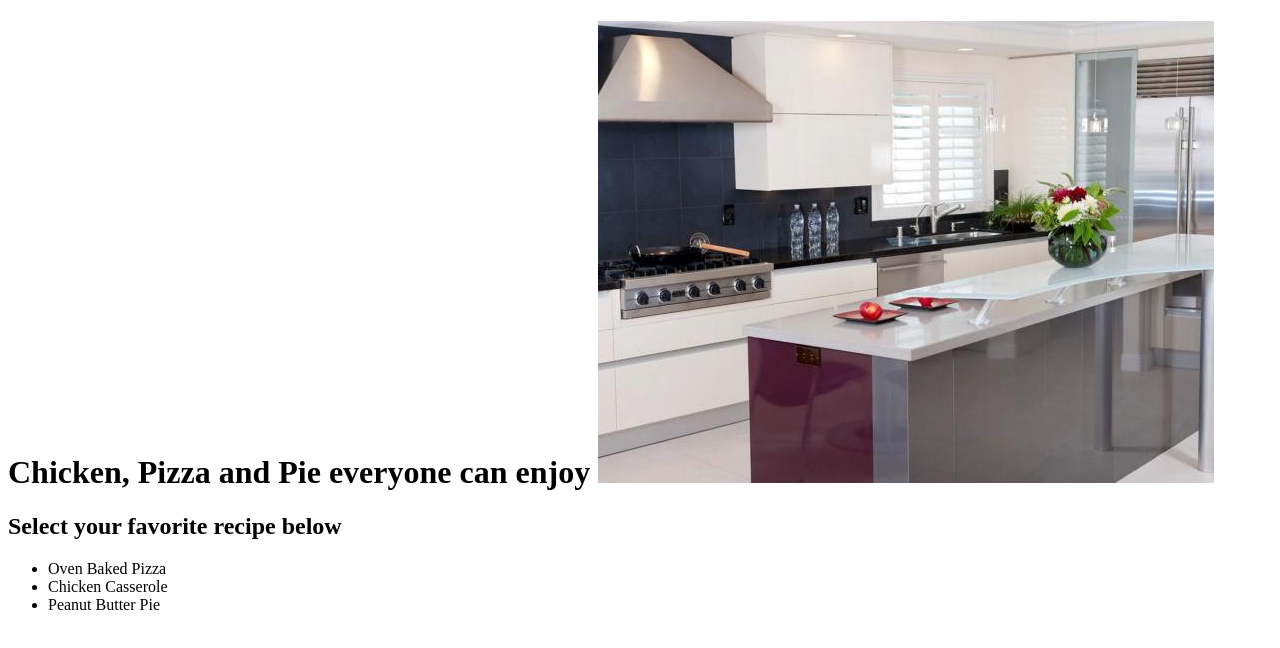
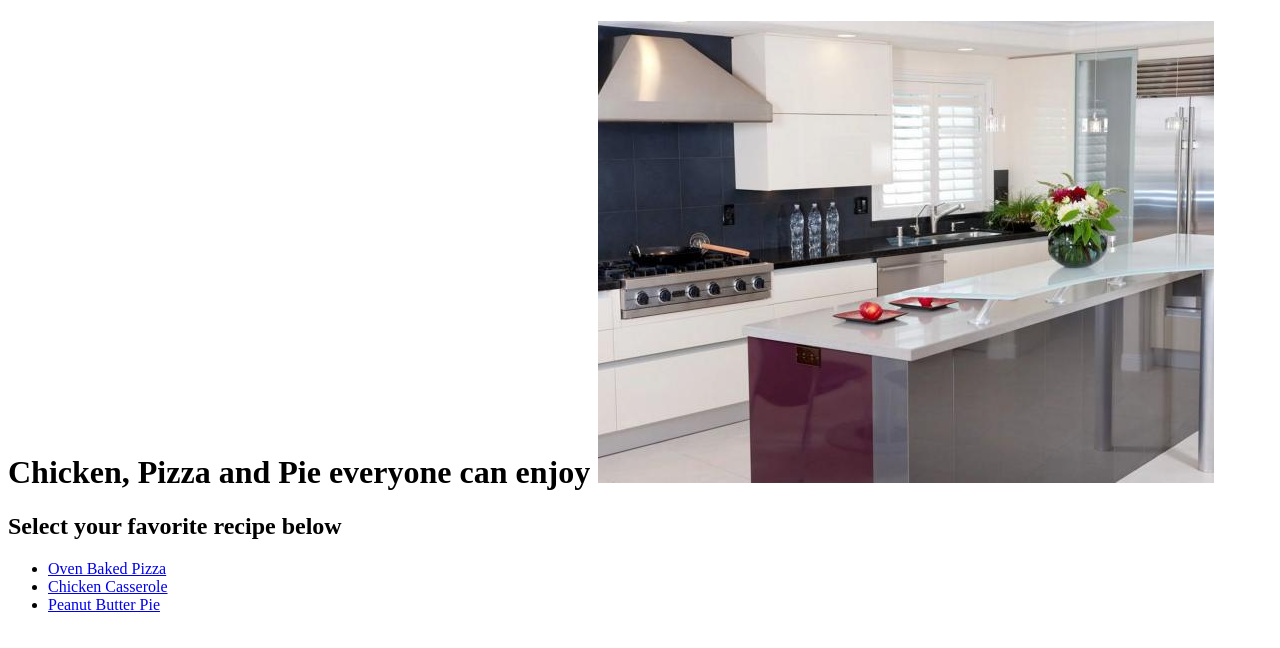
Before and after one commit to DLGeorge2/odin-recipes, a plain HTML site: page index.html in a window 1280 px wide. Drawn offline with Linux system fonts and the light colour scheme.

Commit message:
index.html

```diff
--- a/index.html
+++ b/index.html
@@ -11,9 +11,9 @@
 </h1>
 <h2>Select your favorite recipe below</h2>
 <ul>
-    <li>Oven Baked Pizza</li>
-    <li>Chicken Casserole</li>
-    <li>Peanut Butter Pie</li>
+    <li><a href=.recipes/ovenpizza.html>Oven Baked Pizza</a></li>
+    <li><a href=.recipes/chickencasserole.html>Chicken Casserole</a></li>
+    <li><a href=.recipes/pie.html>Peanut Butter Pie</a></li>
 </ul>
 
 
```
